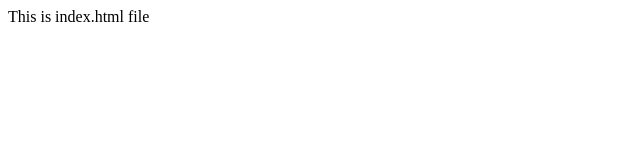
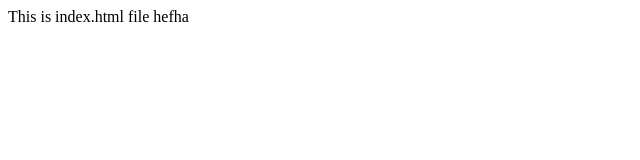
Before and after one commit to awaiskhurshid-ak/git-tutorial, a plain HTML site: page index.html in a window 1280 px wide. Shown: the full height of the page, 0-640 px from the left. Drawn offline with Linux system fonts and the light colour scheme.

Commit message:
modified index file

```diff
--- a/index.html
+++ b/index.html
@@ -1,4 +1,5 @@
 <HTML>
 
 This is index.html file
+hefha
 <html/>
```
